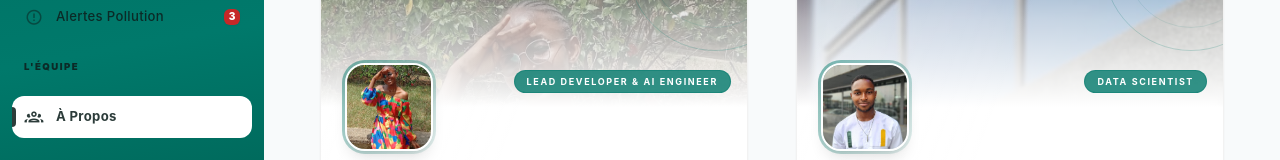
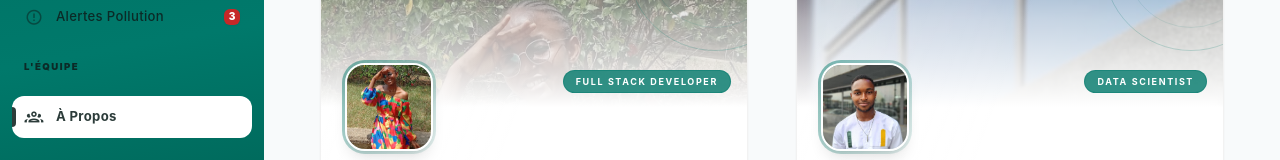
Before and after one commit to Ange-Etoile/ECOHEALTH-AI, a Vue app: page /about in a window 1280 px wide. Shown: the part 354-514 px from the top of the page. Built offline with nearby package versions, Linux system fonts and the light colour scheme.

Commit message:
feat:mise a jour des titre

```diff
--- a/src/pages/AboutView.vue
+++ b/src/pages/AboutView.vue
@@ -28,7 +28,7 @@ import TeamMemberCard from '@/components/about/TeamMemberCard.vue'
 const team = [
   {
     name: "NGO MATJABO PRICILLE ANGE ETOILE",
-    role: "Lead Developer & AI Engineer",
+    role: "Full Stack Developer",
     bio: "Developpeuse de l'application web de ECOHEALTH-AI. Expert en intégration de modèles de Deep Learning et architecture Full-stack (Laravel/Vue).",
     image: "/images/etoile.jpeg",
     linkedin: "https://linkedin.com/in/ton-profil",
@@ -52,7 +52,7 @@ const team = [
   },
   {
     name: "TCHOUNKEU YANZEU IGOR VLADIMIR ",
-    role: " Biodiversité écologique et Environnementale",
+    role: "Ecological and Environmental Biodiversity",
     bio: "Spécialiste des dynamiques écologiques, il décode l'impact des variables météorologiques sur la dispersion des polluants. Son expertise permet de corréler les données climatiques brutes aux indicateurs de santé publique pour des prédictions IA de haute précision.",
     image: "/images/stephane.jpeg",
     linkedin: "https://www.linkedin.com/in/hervé-nguefa",
```
